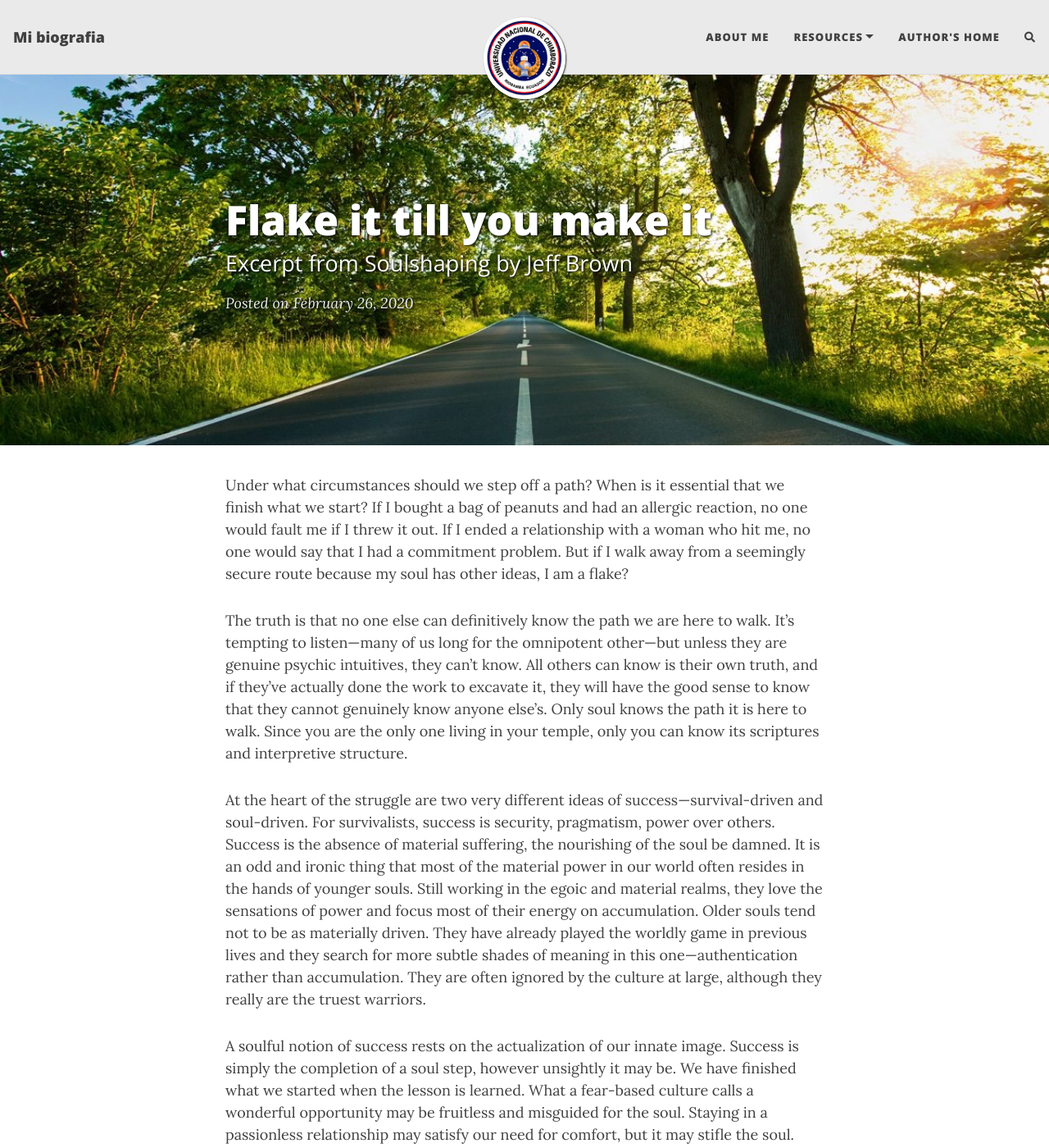
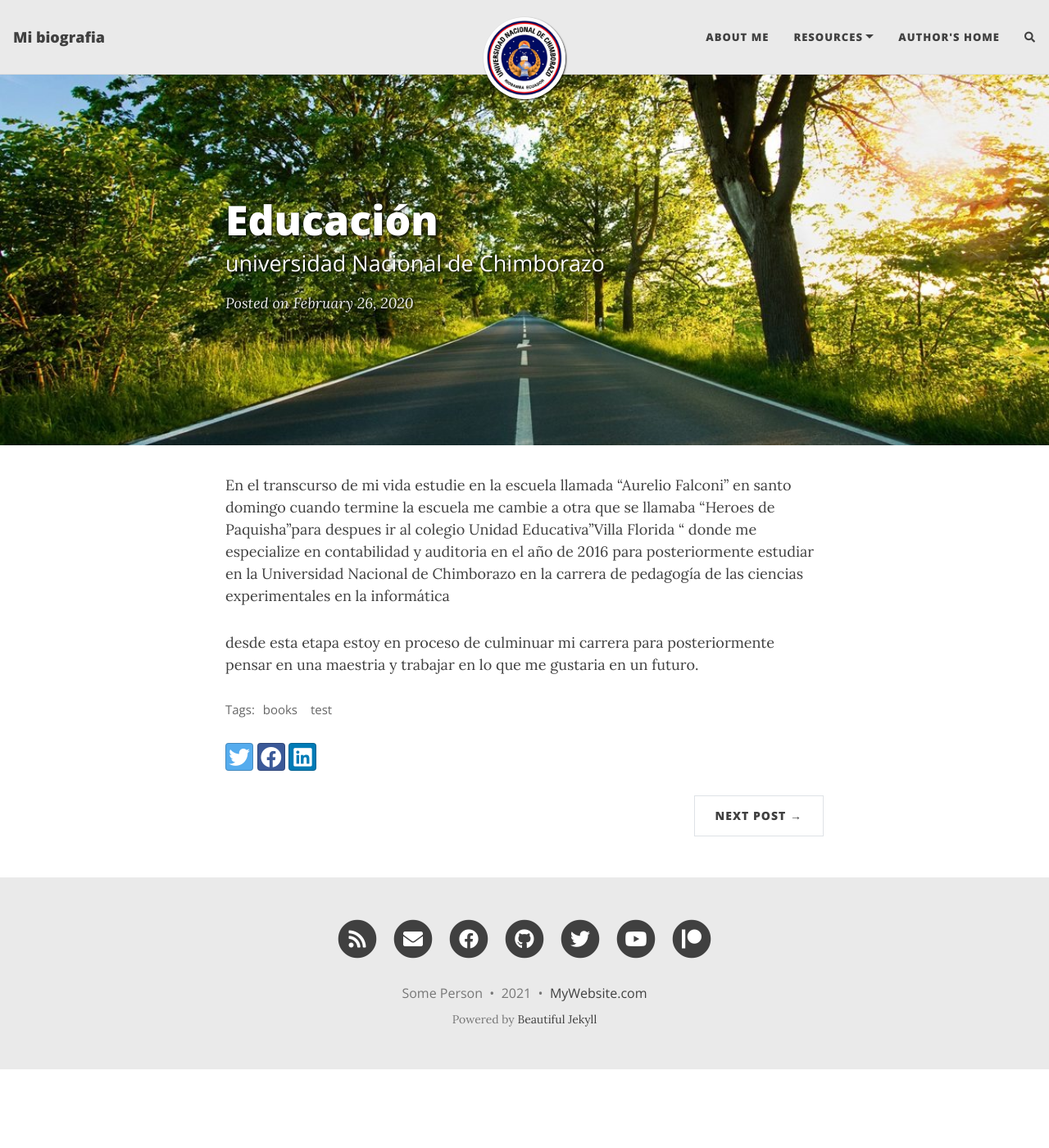
Before and after one commit to Anthony-Alexander99/Anthony-Alexander99.github.io, a Jekyll site: the page built from _posts/2020-02-26-flake-it-till-you-make-it.md, in a window 1280 px wide and 1400 px high. Shown: the whole window at 82% size. Built offline with Jekyll 4.4.1, drawn with Linux system fonts in a browser that asks for light colours; nearby versions of some CDN libraries; comment, search, counter and statistics services are not loaded; some of the changed text lies outside the part shown.

Commit message:
Update 2020-02-26-flake-it-till-you-make-it.md

```diff
--- a/_posts/2020-02-26-flake-it-till-you-make-it.md
+++ b/_posts/2020-02-26-flake-it-till-you-make-it.md
@@ -1,17 +1,12 @@
 ---
 layout: post
-title: Flake it till you make it
-subtitle: Excerpt from Soulshaping by Jeff Brown
+title: Educación
+subtitle: universidad Nacional de Chimborazo
 cover-img: /assets/img/path.jpg
 thumbnail-img: /assets/img/thumb.png
 share-img: /assets/img/path.jpg
 tags: [books, test]
 ---
+En el transcurso de mi vida estudie en la escuela llamada "Aurelio Falconi" en santo domingo cuando termine la escuela me cambie a otra que se llamaba "Heroes de Paquisha"para despues ir al colegio Unidad Educativa"Villa Florida " donde me especialize en contabilidad y auditoria en el año de 2016 para posteriormente estudiar en la Universidad Nacional de Chimborazo en la carrera de pedagogía de las ciencias experimentales en la informática
 
-Under what circumstances should we step off a path? When is it essential that we finish what we start? If I bought a bag of peanuts and had an allergic reaction, no one would fault me if I threw it out. If I ended a relationship with a woman who hit me, no one would say that I had a commitment problem. But if I walk away from a seemingly secure route because my soul has other ideas, I am a flake?
-
-The truth is that no one else can definitively know the path we are here to walk. It’s tempting to listen—many of us long for the omnipotent other—but unless they are genuine psychic intuitives, they can’t know. All others can know is their own truth, and if they’ve actually done the work to excavate it, they will have the good sense to know that they cannot genuinely know anyone else’s. Only soul knows the path it is here to walk. Since you are the only one living in your temple, only you can know its scriptures and interpretive structure.
-
-At the heart of the struggle are two very different ideas of success—survival-driven and soul-driven. For survivalists, success is security, pragmatism, power over others. Success is the absence of material suffering, the nourishing of the soul be damned. It is an odd and ironic thing that most of the material power in our world often resides in the hands of younger souls. Still working in the egoic and material realms, they love the sensations of power and focus most of their energy on accumulation. Older souls tend not to be as materially driven. They have already played the worldly game in previous lives and they search for more subtle shades of meaning in this one—authentication rather than accumulation. They are often ignored by the culture at large, although they really are the truest warriors.
-
-A soulful notion of success rests on the actualization of our innate image. Success is simply the completion of a soul step, however unsightly it may be. We have finished what we started when the lesson is learned. What a fear-based culture calls a wonderful opportunity may be fruitless and misguided for the soul. Staying in a passionless relationship may satisfy our need for comfort, but it may stifle the soul. Becoming a famous lawyer is only worthwhile if the soul demands it. It is an essential failure if you are called to be a monastic this time around. If you need to explore and abandon ten careers in order to stretch your soul toward its innate image, then so be it. Flake it till you make it.
+desde esta etapa estoy en proceso de culminuar mi carrera para posteriormente pensar en una maestria y trabajar en lo que me gustaria en un futuro.
```
